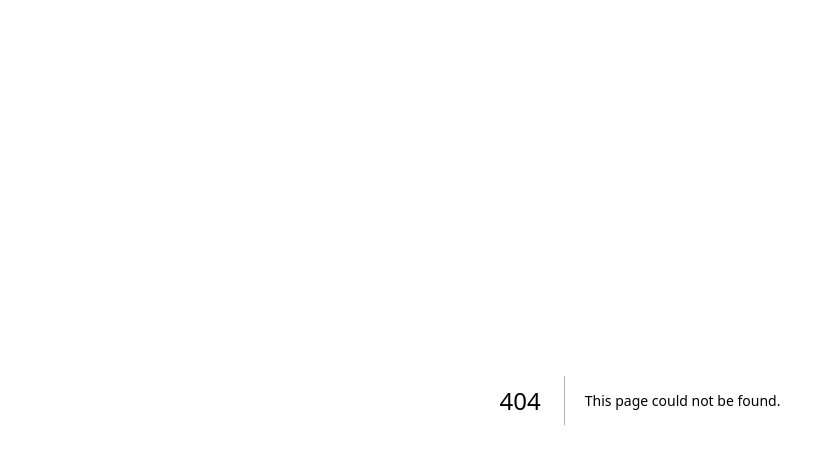
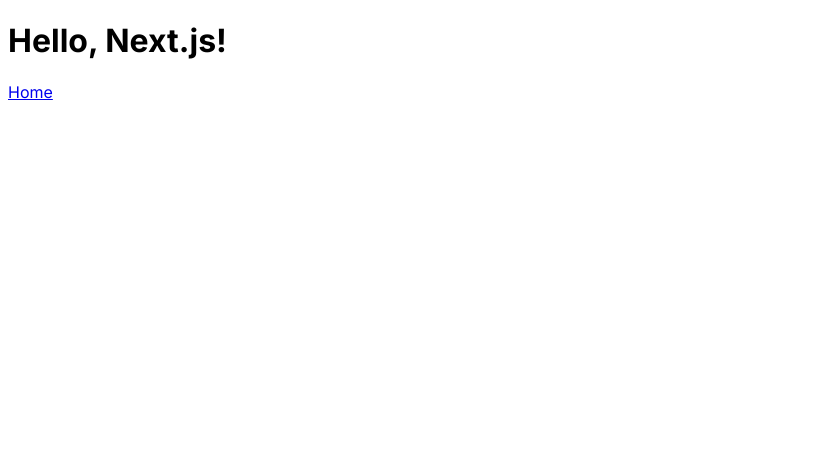
Before and after one commit to siddheshraze/react-nextjs-tinkering, a Next.js app in the folder forestgeo-webapp/: page /browse in a window 1280 px wide. Before the commit this address had no page. Shown: the top 464 px of the page, without its empty margins (0-835 px from the left). Built offline with nearby package versions, Linux system fonts and the light colour scheme.

Commit message:
baseline pages created

```diff
--- /dev/null
+++ b/forestgeo-webapp/src/app/browse/page.tsx
@@ -0,0 +1,8 @@
+import Link from "next/link";
+
+export default function Page() {
+    return <>
+        <h1>Hello, Next.js!</h1>
+        <Link href={'/'}>Home</Link>
+    </>
+}
--- a/forestgeo-webapp/src/app/globals.css
+++ b/forestgeo-webapp/src/app/globals.css
@@ -1,107 +1,107 @@
-:root {
-  --max-width: 1100px;
-  --border-radius: 12px;
-  --font-mono: ui-monospace, Menlo, Monaco, 'Cascadia Mono', 'Segoe UI Mono',
-    'Roboto Mono', 'Oxygen Mono', 'Ubuntu Monospace', 'Source Code Pro',
-    'Fira Mono', 'Droid Sans Mono', 'Courier New', monospace;
+/*:root {*/
+/*  --max-width: 1100px;*/
+/*  --border-radius: 12px;*/
+/*  --font-mono: ui-monospace, Menlo, Monaco, 'Cascadia Mono', 'Segoe UI Mono',*/
+/*    'Roboto Mono', 'Oxygen Mono', 'Ubuntu Monospace', 'Source Code Pro',*/
+/*    'Fira Mono', 'Droid Sans Mono', 'Courier New', monospace;*/
 
-  --foreground-rgb: 0, 0, 0;
-  --background-start-rgb: 214, 219, 220;
-  --background-end-rgb: 255, 255, 255;
+/*  --foreground-rgb: 0, 0, 0;*/
+/*  --background-start-rgb: 214, 219, 220;*/
+/*  --background-end-rgb: 255, 255, 255;*/
 
-  --primary-glow: conic-gradient(
-    from 180deg at 50% 50%,
-    #16abff33 0deg,
-    #0885ff33 55deg,
-    #54d6ff33 120deg,
-    #0071ff33 160deg,
-    transparent 360deg
-  );
-  --secondary-glow: radial-gradient(
-    rgba(255, 255, 255, 1),
-    rgba(255, 255, 255, 0)
-  );
+/*  --primary-glow: conic-gradient(*/
+/*    from 180deg at 50% 50%,*/
+/*    #16abff33 0deg,*/
+/*    #0885ff33 55deg,*/
+/*    #54d6ff33 120deg,*/
+/*    #0071ff33 160deg,*/
+/*    transparent 360deg*/
+/*  );*/
+/*  --secondary-glow: radial-gradient(*/
+/*    rgba(255, 255, 255, 1),*/
+/*    rgba(255, 255, 255, 0)*/
+/*  );*/
 
-  --tile-start-rgb: 239, 245, 249;
-  --tile-end-rgb: 228, 232, 233;
-  --tile-border: conic-gradient(
-    #00000080,
-    #00000040,
-    #00000030,
-    #00000020,
-    #00000010,
-    #00000010,
-    #00000080
-  );
+/*  --tile-start-rgb: 239, 245, 249;*/
+/*  --tile-end-rgb: 228, 232, 233;*/
+/*  --tile-border: conic-gradient(*/
+/*    #00000080,*/
+/*    #00000040,*/
+/*    #00000030,*/
+/*    #00000020,*/
+/*    #00000010,*/
+/*    #00000010,*/
+/*    #00000080*/
+/*  );*/
 
-  --callout-rgb: 238, 240, 241;
-  --callout-border-rgb: 172, 175, 176;
-  --card-rgb: 180, 185, 188;
-  --card-border-rgb: 131, 134, 135;
-}
+/*  --callout-rgb: 238, 240, 241;*/
+/*  --callout-border-rgb: 172, 175, 176;*/
+/*  --card-rgb: 180, 185, 188;*/
+/*  --card-border-rgb: 131, 134, 135;*/
+/*}*/
 
-@media (prefers-color-scheme: dark) {
-  :root {
-    --foreground-rgb: 255, 255, 255;
-    --background-start-rgb: 0, 0, 0;
-    --background-end-rgb: 0, 0, 0;
+/*@media (prefers-color-scheme: dark) {*/
+/*  :root {*/
+/*    --foreground-rgb: 255, 255, 255;*/
+/*    --background-start-rgb: 0, 0, 0;*/
+/*    --background-end-rgb: 0, 0, 0;*/
 
-    --primary-glow: radial-gradient(rgba(1, 65, 255, 0.4), rgba(1, 65, 255, 0));
-    --secondary-glow: linear-gradient(
-      to bottom right,
-      rgba(1, 65, 255, 0),
-      rgba(1, 65, 255, 0),
-      rgba(1, 65, 255, 0.3)
-    );
+/*    --primary-glow: radial-gradient(rgba(1, 65, 255, 0.4), rgba(1, 65, 255, 0));*/
+/*    --secondary-glow: linear-gradient(*/
+/*      to bottom right,*/
+/*      rgba(1, 65, 255, 0),*/
+/*      rgba(1, 65, 255, 0),*/
+/*      rgba(1, 65, 255, 0.3)*/
+/*    );*/
 
-    --tile-start-rgb: 2, 13, 46;
-    --tile-end-rgb: 2, 5, 19;
-    --tile-border: conic-gradient(
-      #ffffff80,
-      #ffffff40,
-      #ffffff30,
-      #ffffff20,
-      #ffffff10,
-      #ffffff10,
-      #ffffff80
-    );
+/*    --tile-start-rgb: 2, 13, 46;*/
+/*    --tile-end-rgb: 2, 5, 19;*/
+/*    --tile-border: conic-gradient(*/
+/*      #ffffff80,*/
+/*      #ffffff40,*/
+/*      #ffffff30,*/
+/*      #ffffff20,*/
+/*      #ffffff10,*/
+/*      #ffffff10,*/
+/*      #ffffff80*/
+/*    );*/
 
-    --callout-rgb: 20, 20, 20;
-    --callout-border-rgb: 108, 108, 108;
-    --card-rgb: 100, 100, 100;
-    --card-border-rgb: 200, 200, 200;
-  }
-}
+/*    --callout-rgb: 20, 20, 20;*/
+/*    --callout-border-rgb: 108, 108, 108;*/
+/*    --card-rgb: 100, 100, 100;*/
+/*    --card-border-rgb: 200, 200, 200;*/
+/*  }*/
+/*}*/
 
-* {
-  box-sizing: border-box;
-  padding: 0;
-  margin: 0;
-}
+/** {*/
+/*  box-sizing: border-box;*/
+/*  padding: 0;*/
+/*  margin: 0;*/
+/*}*/
 
-html,
-body {
-  max-width: 100vw;
-  overflow-x: hidden;
-}
+/*html,*/
+/*body {*/
+/*  max-width: 100vw;*/
+/*  overflow-x: hidden;*/
+/*}*/
 
-body {
-  color: rgb(var(--foreground-rgb));
-  background: linear-gradient(
-      to bottom,
-      transparent,
-      rgb(var(--background-end-rgb))
-    )
-    rgb(var(--background-start-rgb));
-}
+/*body {*/
+/*  color: rgb(var(--foreground-rgb));*/
+/*  background: linear-gradient(*/
+/*      to bottom,*/
+/*      transparent,*/
+/*      rgb(var(--background-end-rgb))*/
+/*    )*/
+/*    rgb(var(--background-start-rgb));*/
+/*}*/
 
-a {
-  color: inherit;
-  text-decoration: none;
-}
+/*a {*/
+/*  color: inherit;*/
+/*  text-decoration: none;*/
+/*}*/
 
-@media (prefers-color-scheme: dark) {
-  html {
-    color-scheme: dark;
-  }
-}
+/*@media (prefers-color-scheme: dark) {*/
+/*  html {*/
+/*    color-scheme: dark;*/
+/*  }*/
+/*}*/
```
Also changed, not shown: forestgeo-webapp/src/app/page.tsx (+8 -86 lines), forestgeo-webapp/src/app/reports/page.tsx (added, +8 -0 lines), forestgeo-webapp/src/app/upload/page.tsx (added, +8 -0 lines), forestgeo-webapp/src/app/validate/page.tsx (added, +8 -0 lines).
